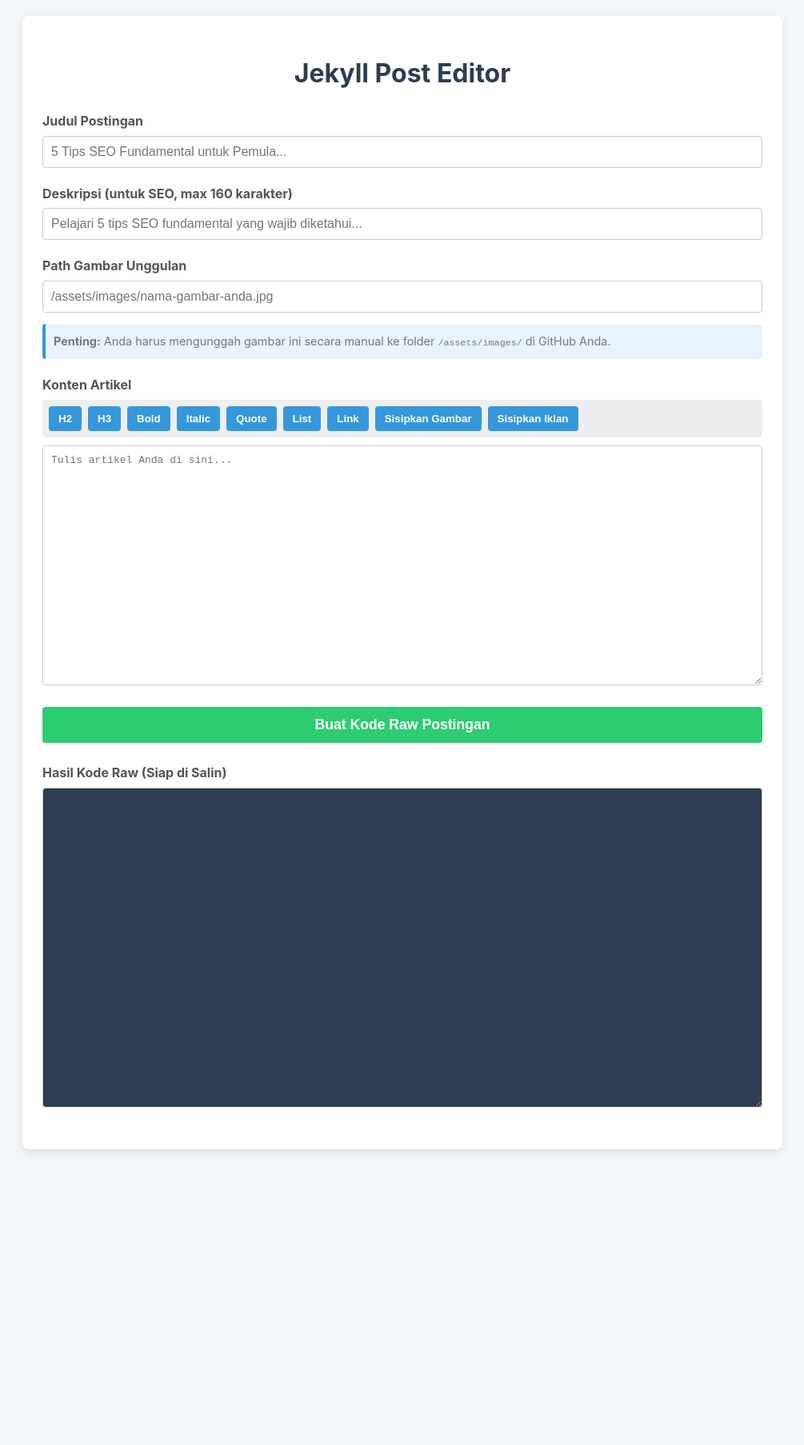
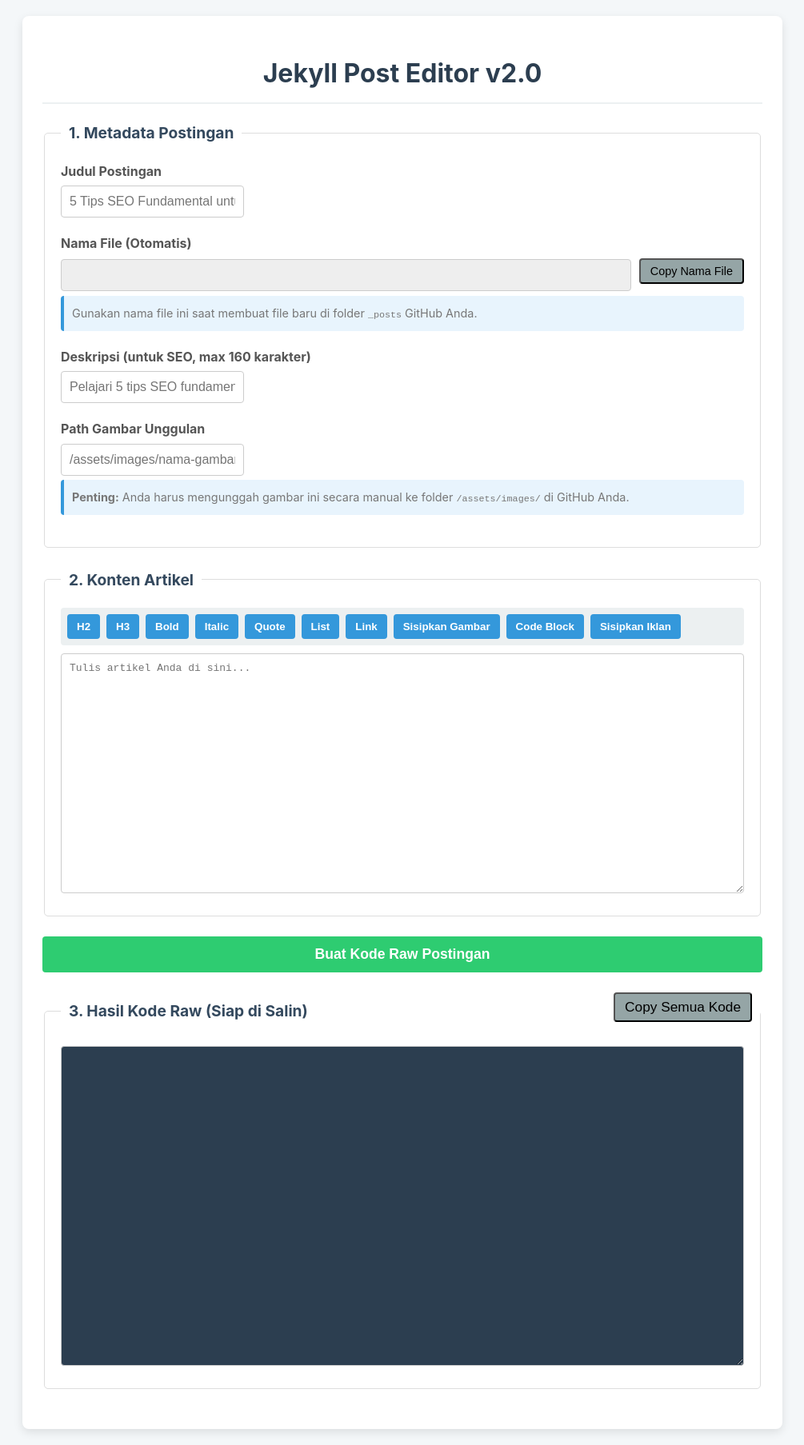
Before and after one commit to finclique/finclique.github.io, a Jekyll site: the page tool/post-editor.html, which Jekyll copies as it is, in a window 1280 px wide. Shown: the whole page at 80% size, without its empty margins (137-1142 px from the left). Built offline with Jekyll 4.4.1, drawn with Linux system fonts in a browser that asks for light colours; before the commit the page ends 1457 px from its top, so only the background shows below that.

Commit message:
Update post-editor.html

```diff
--- a/tool/post-editor.html
+++ b/tool/post-editor.html
@@ -2,47 +2,61 @@
 <html lang="id">
 <head>
     <meta charset="UTF-8">
-    <title>Jekyll Post Editor</title>
+    <title>Jekyll Post Editor v2.0</title>
     <style>
         body { font-family: -apple-system, BlinkMacSystemFont, "Segoe UI", Roboto, Helvetica, Arial, sans-serif; line-height: 1.6; background-color: #f4f7f9; color: #333; margin: 0; padding: 20px; }
         .editor-container { max-width: 900px; margin: 0 auto; background: #fff; padding: 25px; border-radius: 8px; box-shadow: 0 4px 12px rgba(0,0,0,0.1); }
-        h1 { text-align: center; color: #2c3e50; }
+        h1 { text-align: center; color: #2c3e50; border-bottom: 2px solid #ecf0f1; padding-bottom: 10px; }
+        fieldset { border: 1px solid #ddd; border-radius: 5px; padding: 20px; margin-bottom: 25px; }
+        legend { font-weight: bold; font-size: 1.2em; color: #34495e; padding: 0 10px; }
         .form-group { margin-bottom: 20px; }
+        .form-group-inline { display: flex; align-items: center; gap: 10px; }
         label { display: block; font-weight: bold; margin-bottom: 5px; color: #555; }
-        input[type="text"] { width: 100%; padding: 10px; border: 1px solid #ccc; border-radius: 4px; box-sizing: border-box; font-size: 1em; }
+        input[type="text"] { flex-grow: 1; padding: 10px; border: 1px solid #ccc; border-radius: 4px; box-sizing: border-box; font-size: 1em; }
         textarea { width: 100%; padding: 10px; border: 1px solid #ccc; border-radius: 4px; box-sizing: border-box; font-size: 1em; min-height: 300px; resize: vertical; }
-        .toolbar { margin-bottom: 10px; background: #eee; padding: 8px; border-radius: 4px; display: flex; flex-wrap: wrap; gap: 8px; }
+        .toolbar { margin-bottom: 10px; background: #ecf0f1; padding: 8px; border-radius: 4px; display: flex; flex-wrap: wrap; gap: 8px; }
         .toolbar button { background: #3498db; color: #fff; border: none; padding: 8px 12px; border-radius: 4px; cursor: pointer; font-weight: bold; transition: background 0.2s; }
         .toolbar button:hover { background: #2980b9; }
         .generate-btn { background: #2ecc71; color: #fff; border: none; padding: 12px 20px; border-radius: 4px; cursor: pointer; font-size: 1.1em; font-weight: bold; display: block; width: 100%; margin-top: 20px; transition: background 0.2s; }
         .generate-btn:hover { background: #27ae60; }
+        .copy-btn { background: #95a5a6; padding: 6px 12px; font-size: 0.9em; }
+        .copy-btn:hover { background: #7f8c8d; }
         #output { min-height: 400px; background: #2c3e50; color: #ecf0f1; font-family: "Courier New", Courier, monospace; white-space: pre; overflow-wrap: break-word; }
-        .info { font-size: 0.9em; color: #777; background: #e8f4fd; padding: 10px; border-radius: 4px; border-left: 4px solid #3498db; }
+        .info { font-size: 0.9em; color: #777; background: #e8f4fd; padding: 10px; border-radius: 4px; border-left: 4px solid #3498db; margin-top: 5px; }
     </style>
 </head>
 <body>
 
 <div class="editor-container">
-    <h1>Jekyll Post Editor</h1>
+    <h1>Jekyll Post Editor v2.0</h1>
 
+    <fieldset>
+        <legend>1. Metadata Postingan</legend>
         <div class="form-group">
             <label for="title">Judul Postingan</label>
             <input type="text" id="title" placeholder="5 Tips SEO Fundamental untuk Pemula...">
         </div>
-
+        <div class="form-group">
+            <label for="filename">Nama File (Otomatis)</label>
+            <div class="form-group-inline">
+                <input type="text" id="filename" readonly style="background:#eee;">
+                <button class="toolbar button copy-btn" onclick="copyToClipboard('filename', this)">Copy Nama File</button>
+            </div>
+            <p class="info">Gunakan nama file ini saat membuat file baru di folder <code>_posts</code> GitHub Anda.</p>
+        </div>
         <div class="form-group">
             <label for="description">Deskripsi (untuk SEO, max 160 karakter)</label>
             <input type="text" id="description" placeholder="Pelajari 5 tips SEO fundamental yang wajib diketahui...">
         </div>
-
         <div class="form-group">
             <label for="image">Path Gambar Unggulan</label>
             <input type="text" id="image" placeholder="/assets/images/nama-gambar-anda.jpg">
             <p class="info"><strong>Penting:</strong> Anda harus mengunggah gambar ini secara manual ke folder <code>/assets/images/</code> di GitHub Anda.</p>
         </div>
+    </fieldset>
 
-    <div class="form-group">
-        <label for="content">Konten Artikel</label>
+    <fieldset>
+        <legend>2. Konten Artikel</legend>
         <div class="toolbar">
             <button onclick="addTag('## ')">H2</button>
             <button onclick="addTag('### ')">H3</button>
@@ -52,47 +66,72 @@
             <button onclick="addTag('* ')">List</button>
             <button onclick="addLink()">Link</button>
             <button onclick="addImage()">Sisipkan Gambar</button>
+            <button onclick="addCodeBlock()">Code Block</button>
             <button onclick="addAd()">Sisipkan Iklan</button>
         </div>
         <textarea id="content" placeholder="Tulis artikel Anda di sini..."></textarea>
-    </div>
+    </fieldset>
 
     <button class="generate-btn" onclick="generateRawCode()">Buat Kode Raw Postingan</button>
 
-    <div class="form-group" style="margin-top: 25px;">
-        <label for="output">Hasil Kode Raw (Siap di Salin)</label>
+    <fieldset style="margin-top: 25px;">
+        <legend style="display:flex; justify-content:space-between; align-items:center; width: 100%;">
+            3. Hasil Kode Raw (Siap di Salin)
+            <button class="toolbar button copy-btn" onclick="copyToClipboard('output', this)">Copy Semua Kode</button>
+        </legend>
         <textarea id="output" readonly></textarea>
-    </div>
+    </fieldset>
 </div>
 
 <script>
+    const titleInput = document.getElementById('title');
+    const filenameInput = document.getElementById('filename');
     const contentArea = document.getElementById('content');
 
-    function addTag(tag) {
+    function generateSlug(text) {
+        const now = new Date();
+        const year = now.getFullYear();
+        const month = String(now.getMonth() + 1).padStart(2, '0');
+        const day = String(now.getDate()).padStart(2, '0');
+
+        const slug = text.toString().toLowerCase()
+            .replace(/\s+/g, '-')           // Ganti spasi dengan -
+            .replace(/[^\w\-]+/g, '')       // Hapus karakter aneh
+            .replace(/\-\-+/g, '-')         // Ganti -- dengan -
+            .replace(/^-+/, '')             // Hapus - dari awal
+            .replace(/-+$/, '');            // Hapus - dari akhir
+
+        return `${year}-${month}-${day}-${slug}.md`;
+    }
+
+    titleInput.addEventListener('input', () => {
+        filenameInput.value = generateSlug(titleInput.value);
+    });
+
+    function addTag(tag, endTag = null) {
         const start = contentArea.selectionStart;
         const end = contentArea.selectionEnd;
         const selectedText = contentArea.value.substring(start, end);
         let replacement;
 
+        endTag = endTag || tag; // If endTag is not provided, use the start tag
+
         if (tag === '**' || tag === '*') { // Wrap selected text
-            replacement = tag + selectedText + tag;
+            replacement = tag + selectedText + endTag;
         } else { // Prepend tag to line
             replacement = tag + selectedText;
         }
 
         contentArea.value = contentArea.value.substring(0, start) + replacement + contentArea.value.substring(end);
         contentArea.focus();
+        contentArea.selectionEnd = start + replacement.length;
     }
 
     function addLink() {
         const url = prompt("Masukkan URL:", "https://");
         if (url) {
-            const start = contentArea.selectionStart;
-            const end = contentArea.selectionEnd;
-            const selectedText = contentArea.value.substring(start, end) || "teks link";
-            const replacement = `[${selectedText}](${url})`;
-            contentArea.value = contentArea.value.substring(0, start) + replacement + contentArea.value.substring(end);
-            contentArea.focus();
+            const selectedText = contentArea.value.substring(contentArea.selectionStart, contentArea.selectionEnd) || "teks link";
+            addTag(`[${selectedText}](`, `${url})`);
         }
     }
 
@@ -101,6 +140,16 @@
         if (path) {
             const alt = prompt("Masukkan deskripsi gambar (alt text):", "deskripsi gambar");
             const replacement = `\n![${alt}](${path})\n`;
+            contentArea.value += replacement;
+            contentArea.focus();
+        }
+    }
+
+    function addCodeBlock() {
+        const lang = prompt("Masukkan bahasa pemrograman (cth: html, css, js, python):", "javascript");
+        if (lang !== null) {
+            const selectedText = contentArea.value.substring(contentArea.selectionStart, contentArea.selectionEnd) || "// kode Anda di sini";
+            const replacement = `\n\`\`\`${lang}\n${selectedText}\n\`\`\`\n`;
             contentArea.value += replacement;
             contentArea.focus();
         }
@@ -118,6 +167,11 @@
         const image = document.getElementById('image').value;
         const content = document.getElementById('content').value;
 
+        if (!title) {
+            alert("Judul postingan tidak boleh kosong!");
+            return;
+        }
+
         const frontMatter = `---
 layout: post
 title: "${title.replace(/"/g, '\\"')}"
@@ -127,7 +181,25 @@
 
         const finalCode = `${frontMatter}\n\n${content}`;
         document.getElementById('output').value = finalCode;
+        alert("Kode Raw berhasil dibuat di kotak bagian bawah!");
     }
+
+    function copyToClipboard(elementId, button) {
+        const element = document.getElementById(elementId);
+        if (!element.value) return;
+
+        navigator.clipboard.writeText(element.value).then(() => {
+            const originalText = button.textContent;
+            button.textContent = 'Copied!';
+            setTimeout(() => {
+                button.textContent = originalText;
+            }, 2000);
+        }).catch(err => {
+            console.error('Gagal menyalin: ', err);
+            alert("Gagal menyalin teks.");
+        });
+    }
+
 </script>
 
 </body>
```
Lines whose indentation alone changed are shown as unchanged.
